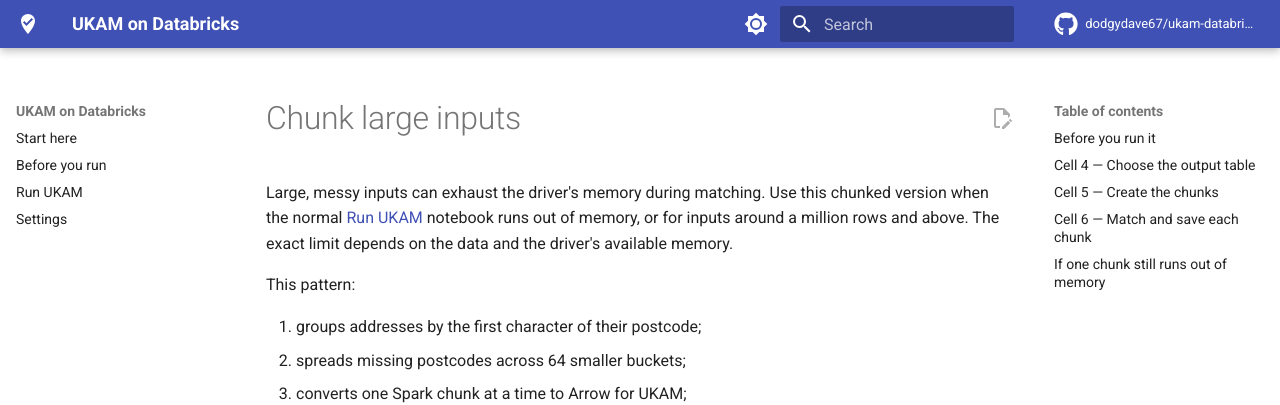
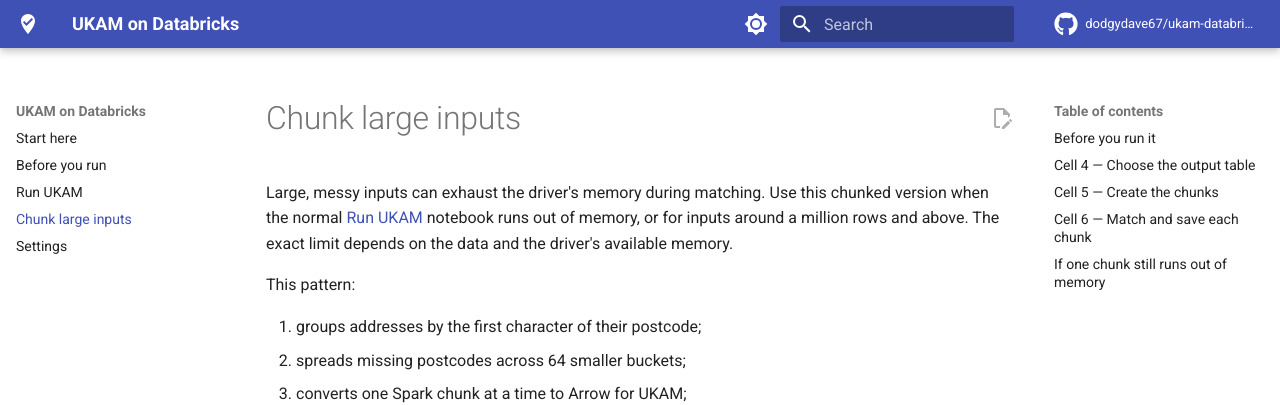
Before and after one commit to dodgydave67/ukam-databricks, an MkDocs documentation site: the page built from docs/chunking.md, in a window 1280 px wide. Shown: the top 405 px of the page. Built offline with MkDocs 1.6.1 and Material for MkDocs 9.7.7, drawn with Linux system fonts in a browser that asks for light colours; comment, search, counter and statistics services are not loaded.

Commit message:
Add chunking guide to navigation

```diff
--- a/mkdocs.yml
+++ b/mkdocs.yml
@@ -57,4 +57,5 @@
   - Start here: index.md
   - Before you run: setup.md
   - Run UKAM: run.md
+  - Chunk large inputs: chunking.md
   - Settings: settings.md
```
